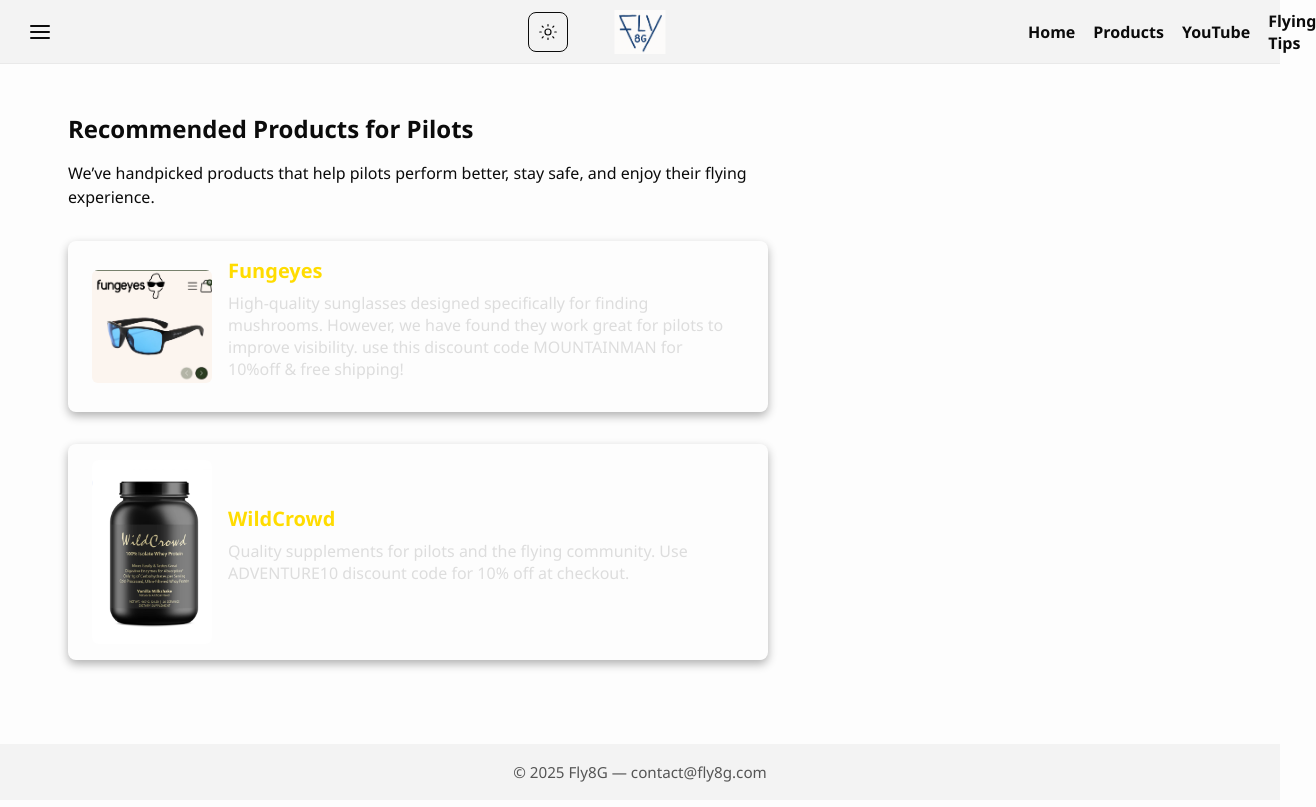
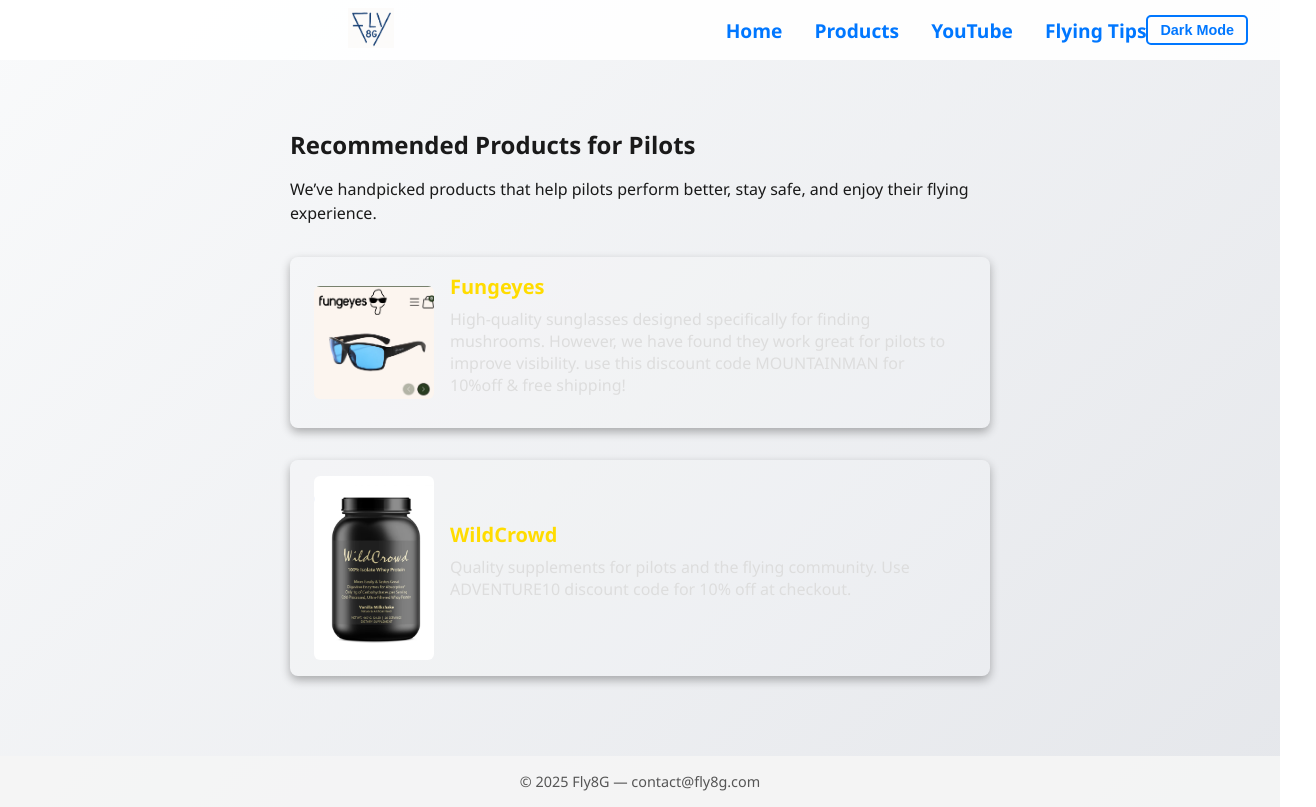
Before and after one commit to fly8gfly/fly8gfly.github.io, an Astro site: page /products in a window 1280 px wide. Shown: the whole page, 1316 px wide, since content can reach past the window. Built offline with nearby package versions, Linux system fonts and the light colour scheme; Astro itself is replaced by a stand-in of ours.

Commit message:
Update BaseLayout.astro

```diff
--- a/src/layouts/BaseLayout.astro
+++ b/src/layouts/BaseLayout.astro
@@ -7,216 +7,280 @@
   { href: "/flying-tips", label: "Flying Tips" },
 ];
 ---
-<!doctype html>
-<html lang="en">
+
+<!DOCTYPE html>
+<html lang="en" class="">
 <head>
-  <meta charset="utf-8" />
-  <meta name="viewport" content="width=device-width,initial-scale=1" />
+  <meta charset="UTF-8" />
+  <meta name="viewport" content="width=device-width, initial-scale=1" />
   <title>{title}</title>
+  <style>
+    *, *::before, *::after {
+      box-sizing: border-box;
+    }
 
-  <style>
-    /* === Color variables: update once and both themes follow === */
-    :root{
-      --bg: #fdfdfd;
+    :root {
+      --bg: linear-gradient(135deg, #f9fafb 0%, #e5e7eb 100%);
       --surface: #ffffff;
-      --text: #0b0b0b;           /* primary text - darker */
+      --text: #1a1a1a;
       --muted: #555555;
       --accent: #0077FF;
-      --header-bg: rgba(0,0,0,0.04);
-      --footer-bg: rgba(0,0,0,0.04);
-      --nav-bg: rgba(0,0,0,0.95);
+      --header-bg: rgba(255, 255, 255, 0.9);
+      --footer-bg: rgba(245, 245, 245, 0.9);
+      --nav-bg: rgba(255, 255, 255, 0.98);
     }
 
-    html.dark{
-      --bg: linear-gradient(135deg,#001F3F 0%, #0074D9 100%); /* your dark gradient */
-      --surface: rgba(0,0,0,0.7);
+    html.dark {
+      --bg: linear-gradient(135deg, #001F3F 0%, #0074D9 100%);
+      --surface: rgba(0, 0, 0, 0.7);
       --text: #f0f0f0;
       --muted: #b5b5b5;
-      --accent: #FFD700; /* gold for dark mode accents */
-      --header-bg: rgba(0,0,0,0.7);
-      --footer-bg: rgba(0,0,0,0.7);
-      --nav-bg: rgba(0,0,0,0.95);
+      --accent: #FFD700;
+      --header-bg: rgba(0, 0, 0, 0.7);
+      --footer-bg: rgba(0, 0, 0, 0.7);
+      --nav-bg: rgba(0, 0, 0, 0.95);
     }
 
-    /* === Page base === */
-    *{box-sizing:border-box}
-    html,body{height:100%}
-    body{
-      margin:0;
-      min-height:100vh;
-      font-family: "Segoe UI", system-ui, -apple-system, "Helvetica Neue", Arial;
+    body {
       background: var(--bg);
       color: var(--text);
-      -webkit-font-smoothing:antialiased;
-      -moz-osx-font-smoothing:grayscale;
-      transition: background .25s ease, color .25s ease;
-      display:flex;
-      flex-direction:column;
+      min-height: 100vh;
+      display: flex;
+      flex-direction: column;
+      font-family: 'Segoe UI', Tahoma, Geneva, Verdana, sans-serif;
+      transition: background 0.3s ease, color 0.3s ease;
+      margin: 0;
+      padding: 0;
     }
 
-    a{ color: var(--accent); text-decoration:none; transition: color .15s }
-    a:hover, a:focus-visible { color: color-mix(in srgb, var(--accent) 75%, black 25%); text-decoration:underline; }
-
-    /* === Header layout: left | centered logo | right === */
-    header{
-      position: sticky;
-      top:0;
-      z-index:120;
-      display:flex;
-      align-items:center;
-      justify-content:space-between;
-      background: var(--header-bg);
-      height:64px;
-      padding:0 12px;
-      border-bottom: 1px solid rgba(0,0,0,0.04);
+    /* Global link styles */
+    a {
+      color: var(--accent);
+      text-decoration: none;
+      transition: color 0.2s ease;
+    }
+    a:hover,
+    a:focus-visible {
+      color: var(--accent);
+      text-decoration: underline;
+      outline: none;
     }
 
-    /* Left and right containers fixed width so center stays centered */
-    .header-left, .header-right {
-      width:56px;              /* reserve equal space */
-      display:flex;
-      align-items:center;
-      justify-content:center;
-      flex:0 0 56px;
+    /* Main content */
+    main a {
+      color: var(--accent);
+      text-decoration: none;
+      transition: color 0.2s ease;
+    }
+    main a:hover,
+    main a:focus-visible {
+      color: var(--accent);
+      text-decoration: underline;
+      outline: none;
+    }
+    main p, main ul, main ol {
+      line-height: 1.6;
+      margin-bottom: 1rem;
+      color: var(--text);
+    }
+    main h1, main h2, main h3, main h4, main h5, main h6 {
+      color: var(--accent);
+      margin-top: 2rem;
+      margin-bottom: 1rem;
+      font-weight: 700;
     }
 
-    /* center logo sits visually centered */
-    .header-center {
-      position: absolute;
-      left: 50%;
-      transform: translateX(-50%);
-      display:flex;
-      align-items:center;
-      justify-content:center;
-      pointer-events: none; /* let clicks go through to links if needed */
+    header {
+      background: var(--header-bg);
+      display: flex;
+      align-items: center;
+      justify-content: space-between;
+      padding: 0 1rem;
+      position: sticky;
+      top: 0;
+      height: 60px;
+      z-index: 100;
     }
-    .logo-link { pointer-events: auto; display:inline-block; }
-    .logo-img { height:44px; display:block; }
 
-    /* === Hamburger === */
+    /* Hamburger Button */
     .hamburger {
-      background:transparent;
-      border:0;
-      padding:6px;
-      cursor:pointer;
-      color: var(--text);
-      border-radius:6px;
+      display: flex;
+      flex-direction: column;
+      justify-content: space-around;
+      width: 28px;
+      height: 22px;
+      cursor: pointer;
+      z-index: 110;
+      background: transparent;
+      border: none;
+      padding: 0;
     }
-    .hamburger svg { display:block; }
-    .hamburger:focus { outline: none; box-shadow: 0 0 0 3px rgba(0,123,255,0.12); }
 
-    /* === Theme toggle (icon only) === */
-    .icon-btn {
-      background:transparent;
-      border:1px solid currentColor;
-      width:40px;
-      height:40px;
-      border-radius:8px;
-      display:inline-flex;
-      align-items:center;
-      justify-content:center;
-      cursor:pointer;
-      color: var(--text);
+    .hamburger div {
+      width: 28px;
+      height: 3px;
+      background: var(--text);
+      border-radius: 2px;
+      transition: all 0.3s ease;
     }
-    .icon-btn:focus { outline:none; box-shadow: 0 0 0 3px rgba(255,215,0,0.14); }
 
-    /* nav: off-canvas on mobile, inline on desktop */
+    /* Toggle Hamburger animation when open */
+    .hamburger.open div:nth-child(1) {
+      transform: rotate(45deg) translate(5px, 5px);
+    }
+    .hamburger.open div:nth-child(2) {
+      opacity: 0;
+    }
+    .hamburger.open div:nth-child(3) {
+      transform: rotate(-45deg) translate(6px, -6px);
+    }
+
+    /* Focus style for accessibility */
+    .hamburger:focus {
+      outline: none;
+      box-shadow: 0 0 0 3px #FFDC00;
+      border-radius: 4px;
+    }
+
+    /* Logo */
+    .logo {
+      flex: 1;
+      text-align: center;
+    }
+
+    .logo img {
+      height: 40px;
+      cursor: pointer;
+      user-select: none;
+    }
+
+    /* Navigation */
     nav {
       position: fixed;
-      top:64px;
-      left:0;
-      width:240px;
-      height: calc(100% - 64px);
+      top: 60px;
+      left: 0;
+      width: 220px;
+      height: calc(100% - 60px);
       background: var(--nav-bg);
-      padding: 20px;
+      padding: 2rem 1rem;
       transform: translateX(-100%);
-      transition: transform .28s ease;
-      z-index:115;
-    }
-    nav.open { transform: translateX(0); }
-    nav a {
-      display:block;
-      color: var(--accent);
-      margin-bottom: 12px;
-      font-weight:600;
+      transition: transform 0.3s ease;
+      display: flex;
+      flex-direction: column;
+      gap: 1.5rem;
+      z-index: 105;
     }
 
-    /* Desktop: show nav as inline row inside header (and hide off-canvas) */
-    @media(min-width: 768px){
+    nav.open {
+      transform: translateX(0);
+    }
+
+    nav a {
+      color: var(--accent);
+      font-weight: 600;
+      text-decoration: none;
+      font-size: 1.2rem;
+      user-select: none;
+      outline-offset: 2px;
+      transition: color 0.2s ease;
+    }
+
+    nav a:hover,
+    nav a:focus-visible {
+      color: var(--accent);
+      text-decoration: underline;
+      outline: none;
+    }
+
+    main {
+      flex: 1;
+      padding: 2rem;
+      max-width: 1200px;
+      margin: 0 auto;
+    }
+
+    footer {
+      background: var(--footer-bg);
+      text-align: center;
+      padding: 1rem 2rem;
+      color: var(--muted);
+      font-size: 0.9rem;
+    }
+
+    /* Dark mode toggle button */
+    #dark-mode-toggle {
+      background: transparent;
+      border: 2px solid var(--accent);
+      color: var(--accent);
+      padding: 5px 12px;
+      border-radius: 5px;
+      font-weight: 600;
+      cursor: pointer;
+      user-select: none;
+      transition: background-color 0.3s ease, color 0.3s ease;
+      font-size: 0.9rem;
+      margin-left: 1rem;
+    }
+    #dark-mode-toggle:hover,
+    #dark-mode-toggle:focus {
+      background: var(--accent);
+      color: var(--surface);
+      outline: none;
+    }
+
+    @media (min-width: 768px) {
+      /* Show nav as horizontal menu on desktop */
       nav {
         position: static;
-        transform:none !important;
-        height:auto;
-        background:transparent;
-        padding:0;
-        display:flex;
-        gap:18px;
-        align-items:center;
+        transform: none !important;
+        height: auto;
+        background: transparent;
+        padding: 0;
+        flex-direction: row;
+        gap: 2rem;
+        width: auto;
       }
-      nav a { color: inherit; margin:0; font-weight:600; }
-    }
-
-    main{
-      flex:1;
-      max-width:1180px;
-      margin: 28px auto;
-      padding: 0 18px;
-      width:100%;
-      box-sizing:border-box;
-    }
-
-    footer{
-      background: var(--footer-bg);
-      padding: 18px;
-      text-align:center;
-      color: var(--muted);
-      font-size:0.95rem;
-    }
-
-    /* small responsive tweaks */
-    @media(max-width:420px){
-      .logo-img { height:36px; }
+      .hamburger {
+        display: none;
+      }
+      main {
+        padding: 3rem 2rem;
+      }
+      #dark-mode-toggle {
+        margin-left: 0;
+        margin-right: 1rem;
+      }
     }
   </style>
 </head>
 <body>
   <header>
-    <!-- Left: hamburger -->
-    <div class="header-left">
-      <button class="hamburger" id="hamburger-button" aria-label="Open menu" aria-expanded="false" type="button">
-        <!-- simple hamburger svg -->
-        <svg width="20" height="14" viewBox="0 0 20 14" fill="none" xmlns="http://www.w3.org/2000/svg" aria-hidden="true">
-          <rect width="20" height="2" rx="1" y="0" fill="currentColor"></rect>
-          <rect width="20" height="2" rx="1" y="6" fill="currentColor"></rect>
-          <rect width="20" height="2" rx="1" y="12" fill="currentColor"></rect>
-        </svg>
-      </button>
-    </div>
+    <button
+      class="hamburger"
+      aria-label="Toggle navigation menu"
+      aria-expanded="false"
+      aria-controls="nav-menu"
+      id="hamburger-button"
+      type="button"
+    >
+      <div></div>
+      <div></div>
+      <div></div>
+    </button>
 
-    <!-- Center: visually centered logo -->
-    <div class="header-center">
-      <a class="logo-link" href="/" aria-label="Fly8G home">
-        <img class="logo-img" src="/logo.jpg" alt="Fly8G Logo" />
+    <div class="logo">
+      <a href="/" tabindex="0">
+        <img src="/logo.jpg" alt="Fly8G Logo" />
       </a>
     </div>
 
-    <!-- Right: small theme icon -->
-    <div class="header-right">
-      <button id="theme-toggle" class="icon-btn" aria-pressed="false" aria-label="Toggle dark mode" title="Toggle dark mode">
-        <!-- placeholder icon - will be replaced by JS based on current theme -->
-        <svg id="theme-icon" width="18" height="18" viewBox="0 0 24 24" fill="none" xmlns="http://www.w3.org/2000/svg" aria-hidden="true">
-          <path d="M12 3v2M12 19v2M4.22 4.22l1.42 1.42M18.36 18.36l1.42 1.42M1 12h2M21 12h2M4.22 19.78l1.42-1.42M18.36 5.64l1.42-1.42" stroke="currentColor" stroke-width="1.6" stroke-linecap="round" stroke-linejoin="round"/>
-          <circle cx="12" cy="12" r="3" stroke="currentColor" stroke-width="1.6"/>
-        </svg>
-      </button>
-    </div>
-
-    <!-- Off-canvas nav (mobile) / inline nav (desktop) -->
     <nav id="nav-menu" aria-label="Primary Navigation">
       {navLinks.map(({ href, label }) => (
         <a href={href} tabindex="0">{label}</a>
       ))}
     </nav>
+
+    <button id="dark-mode-toggle" aria-label="Toggle dark mode">Dark Mode</button>
   </header>
 
   <main>
@@ -224,17 +288,15 @@
   </main>
 
   <footer>
-    &copy; {new Date().getFullYear()} Fly8G — contact@fly8g.com
+    &copy; {new Date().getFullYear()} Fly8G &mdash; contact@fly8g.com
   </footer>
 
   <script>
-    // ===== Small utility icons (SVG strings) =====
-    const sunSVG = '<svg width="18" height="18" viewBox="0 0 24 24" fill="none" xmlns="http://www.w3.org/2000/svg" aria-hidden="true"><circle cx="12" cy="12" r="4" stroke="currentColor" stroke-width="1.6"/><path d="M12 2v2M12 20v2M4.22 4.22l1.42 1.42M18.36 18.36l1.42 1.42M1 12h2M21 12h2M4.22 19.78l1.42-1.42M18.36 5.64l1.42-1.42" stroke="currentColor" stroke-width="1.6" stroke-linecap="round" stroke-linejoin="round"/></svg>';
-    const moonSVG = '<svg width="18" height="18" viewBox="0 0 24 24" fill="none" xmlns="http://www.w3.org/2000/svg" aria-hidden="true"><path d="M21 12.79A9 9 0 1111.21 3 7 7 0 0021 12.79z" stroke="currentColor" stroke-width="1.6" stroke-linecap="round" stroke-linejoin="round"/></svg>';
-
-    // ===== Hamburger toggle =====
     const hamburger = document.getElementById('hamburger-button');
     const navMenu = document.getElementById('nav-menu');
+    const darkToggle = document.getElementById('dark-mode-toggle');
+
+    // Hamburger menu toggle
     hamburger.addEventListener('click', () => {
       const expanded = hamburger.getAttribute('aria-expanded') === 'true';
       hamburger.setAttribute('aria-expanded', String(!expanded));
@@ -242,49 +304,34 @@
       navMenu.classList.toggle('open');
     });
 
-    // ===== Theme toggle: uses <html>.dark and localStorage =====
-    const htmlEl = document.documentElement;
-    const themeToggle = document.getElementById('theme-toggle');
-    const themeIcon = document.getElementById('theme-icon');
-
-    function setIcon(isDark){
-      // replace inner svg inside button
-      themeIcon.parentNode.innerHTML = isDark ? moonSVG : sunSVG;
-      // set aria-pressed
-      themeToggle.setAttribute('aria-pressed', String(isDark));
-    }
-
-    function applyThemeFromStorage(){
-      const saved = localStorage.getItem('theme');
-      if(saved === 'dark') {
-        htmlEl.classList.add('dark');
-        setIcon(true);
-      } else if (saved === 'light') {
-        htmlEl.classList.remove('dark');
-        setIcon(false);
+    // Dark mode toggle
+    function updateToggleText() {
+      if(document.documentElement.classList.contains('dark')) {
+        darkToggle.textContent = 'Light Mode';
       } else {
-        // follow system preference if no saved setting
-        const prefersDark = window.matchMedia && window.matchMedia('(prefers-color-scheme: dark)').matches;
-        htmlEl.classList.toggle('dark', prefersDark);
-        setIcon(prefersDark);
+        darkToggle.textContent = 'Dark Mode';
       }
     }
 
-    applyThemeFromStorage();
-
-    themeToggle.addEventListener('click', () => {
-      const isDark = htmlEl.classList.toggle('dark');
-      localStorage.setItem('theme', isDark ? 'dark' : 'light');
-      setIcon(isDark);
+    darkToggle.addEventListener('click', () => {
+      document.documentElement.classList.toggle('dark');
+      // Save preference
+      if (document.documentElement.classList.contains('dark')) {
+        localStorage.setItem('theme', 'dark');
+      } else {
+        localStorage.setItem('theme', 'light');
+      }
+      updateToggleText();
     });
 
-    // ensure keyboard support: Enter/Space toggle
-    themeToggle.addEventListener('keydown', (e) => {
-      if(e.key === 'Enter' || e.key === ' ') {
-        e.preventDefault();
-        themeToggle.click();
-      }
-    });
+    // Initialize based on saved preference or system setting
+    const savedTheme = localStorage.getItem('theme');
+    if (savedTheme === 'dark' || (!savedTheme && window.matchMedia('(prefers-color-scheme: dark)').matches)) {
+      document.documentElement.classList.add('dark');
+    } else {
+      document.documentElement.classList.remove('dark');
+    }
+    updateToggleText();
   </script>
 </body>
 </html>
```
